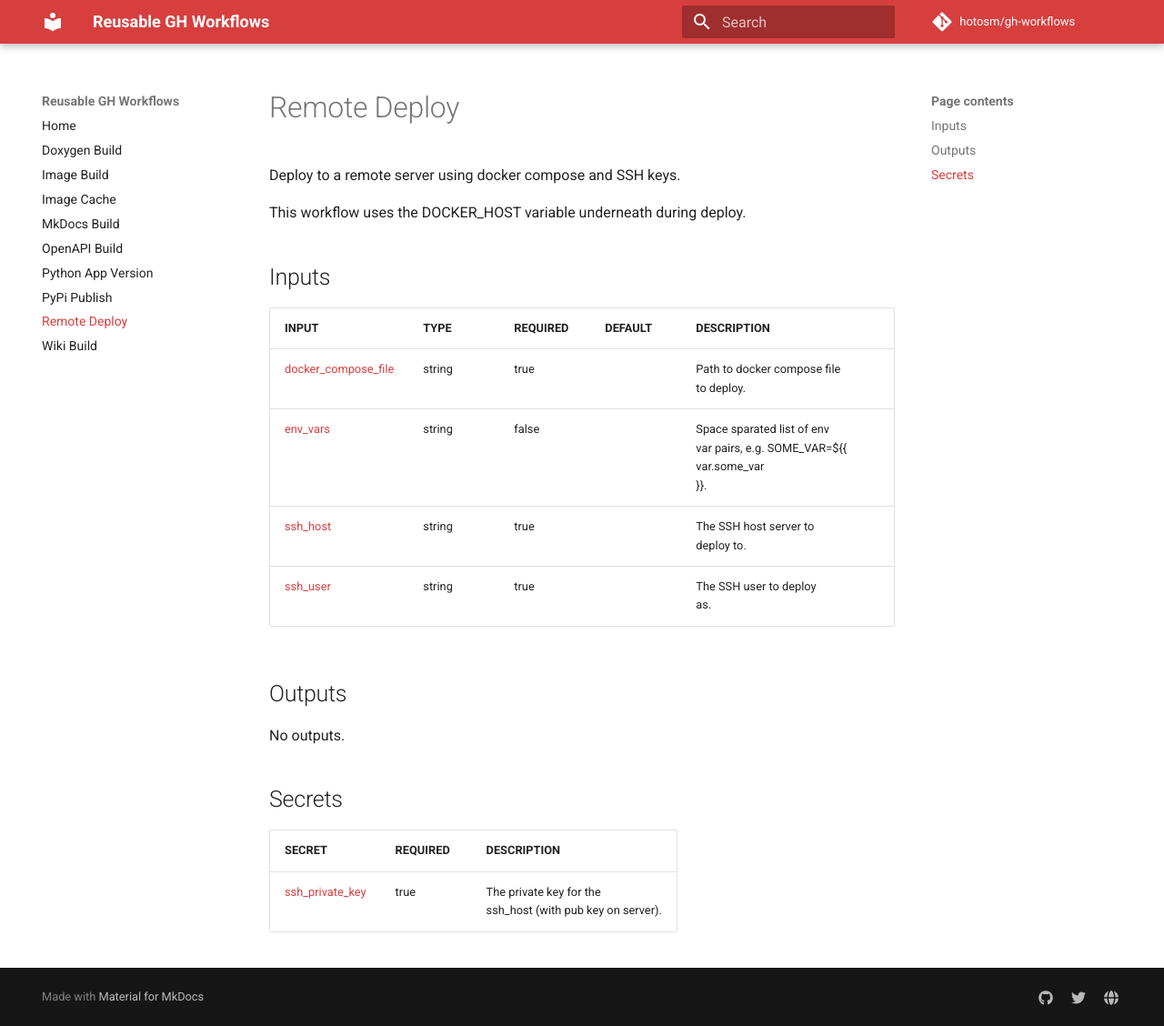
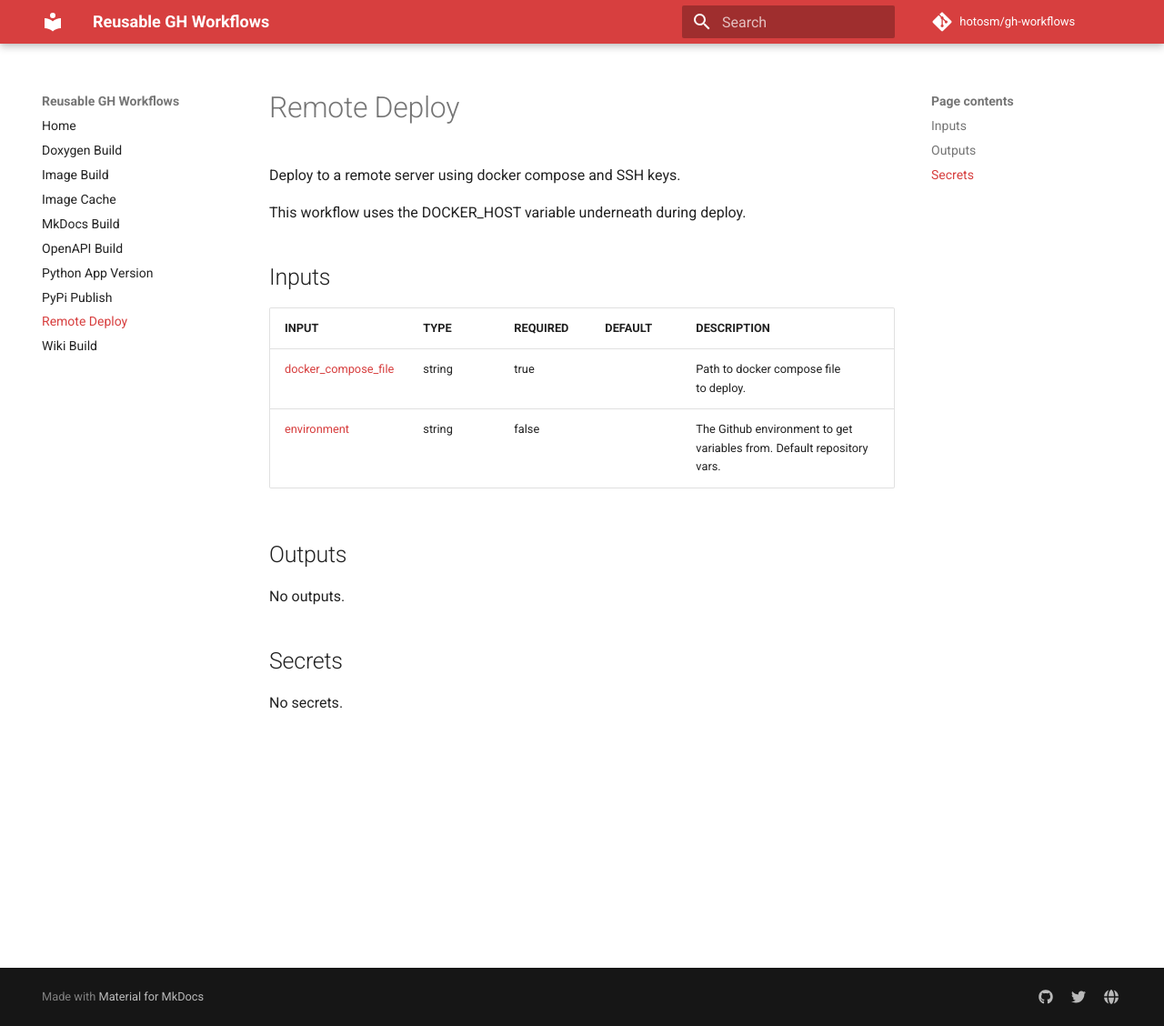
Before and after one commit to hotosm/gh-workflows, an MkDocs documentation site: the page built from docs/remote_deploy.md, in a window 1280 px wide and 1128 px high. Shown: the whole window at 91% size. Built offline with MkDocs 1.6.1 and Material for MkDocs 9.7.7, drawn with Linux system fonts in a browser that asks for light colours; comment, search, counter and statistics services are not loaded.

Commit message:
docs: updated workflow docs

```diff
--- a/docs/remote_deploy.md
+++ b/docs/remote_deploy.md
@@ -8,12 +8,10 @@ This workflow uses the DOCKER_HOST variable underneath during deploy.
 
 <!-- AUTO-DOC-INPUT:START - Do not remove or modify this section -->
 
-| INPUT                                                                                     | TYPE   | REQUIRED | DEFAULT | DESCRIPTION                                                                      |
-| ----------------------------------------------------------------------------------------- | ------ | -------- | ------- | -------------------------------------------------------------------------------- |
-| <a name="input_docker_compose_file"></a>[docker_compose_file](#input_docker_compose_file) | string | true     |         | Path to docker compose file <br>to deploy.                                       |
-| <a name="input_env_vars"></a>[env_vars](#input_env_vars)                                  | string | false    |         | Space sparated list of env <br>var pairs, e.g. SOME_VAR=${{ var.some_var <br>}}. |
-| <a name="input_ssh_host"></a>[ssh_host](#input_ssh_host)                                  | string | true     |         | The SSH host server to <br>deploy to.                                            |
-| <a name="input_ssh_user"></a>[ssh_user](#input_ssh_user)                                  | string | true     |         | The SSH user to deploy <br>as.                                                   |
+| INPUT                                                                                     | TYPE   | REQUIRED | DEFAULT | DESCRIPTION                                                                |
+| ----------------------------------------------------------------------------------------- | ------ | -------- | ------- | -------------------------------------------------------------------------- |
+| <a name="input_docker_compose_file"></a>[docker_compose_file](#input_docker_compose_file) | string | true     |         | Path to docker compose file <br>to deploy.                                 |
+| <a name="input_environment"></a>[environment](#input_environment)                         | string | false    |         | The Github environment to get <br>variables from. Default repository vars. |
 
 <!-- AUTO-DOC-INPUT:END -->
 
@@ -29,8 +27,6 @@ No outputs.
 
 <!-- AUTO-DOC-SECRETS:START - Do not remove or modify this section -->
 
-| SECRET                                                                          | REQUIRED | DESCRIPTION                                                    |
-| ------------------------------------------------------------------------------- | -------- | -------------------------------------------------------------- |
-| <a name="secret_ssh_private_key"></a>[ssh_private_key](#secret_ssh_private_key) | true     | The private key for the <br>ssh_host (with pub key on server). |
+No secrets.
 
 <!-- AUTO-DOC-SECRETS:END -->
```
Also changed, not shown: docs/image_cache.md (+7 -7 lines).
